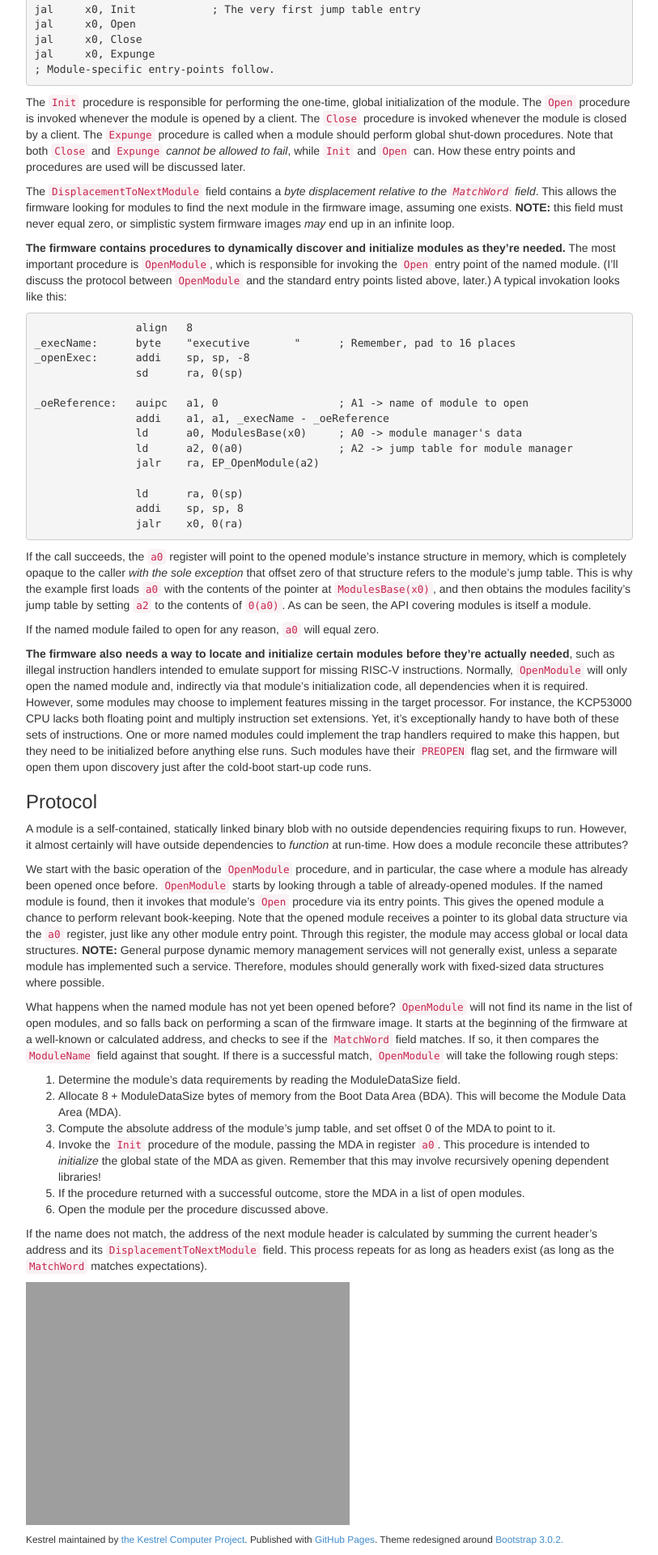
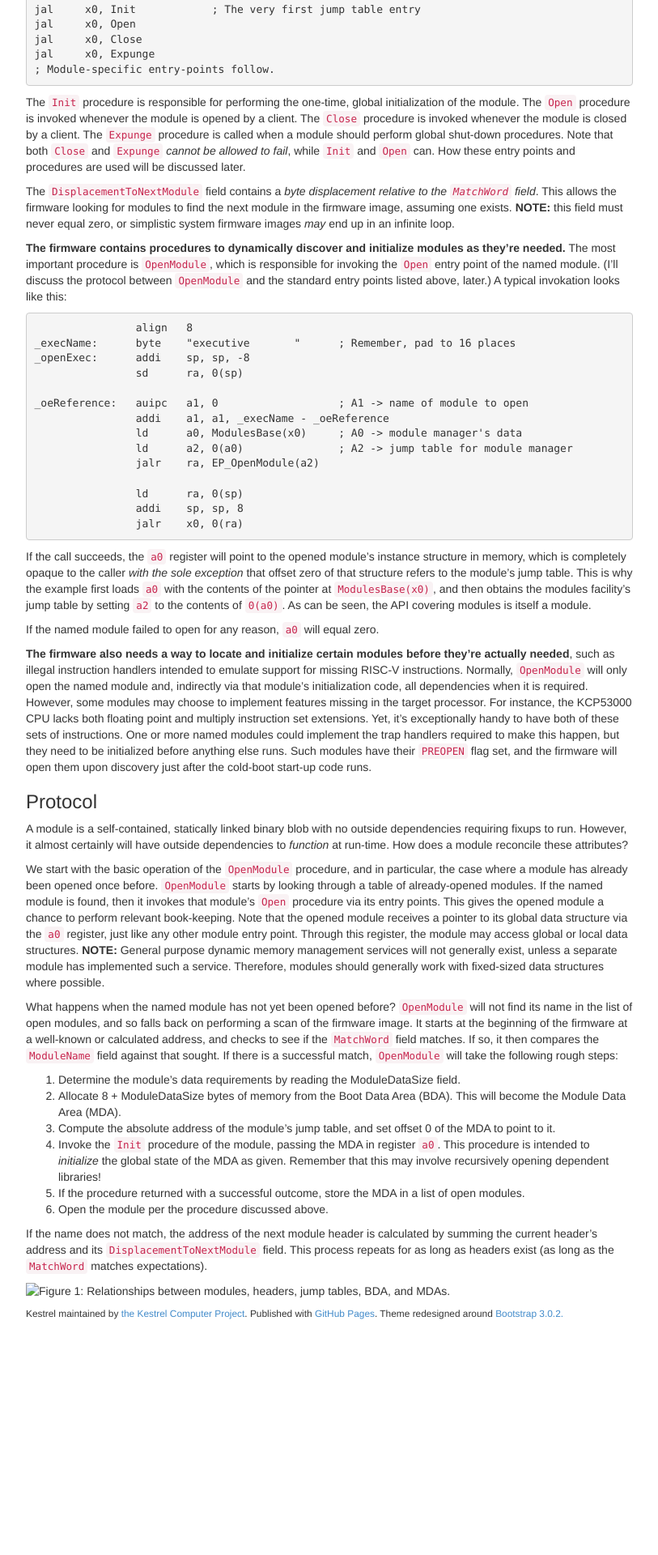
Before and after one commit to KestrelComputer/kestrel, a Jekyll site: the page built from _posts/2016-12-06-modular-firmware.md, in a window 1280 px wide. Shown: the part 2736-4656 px from the top of the page at 81% size, without its empty margins (38-851 px from the left). Built offline with Jekyll 4.4.1, drawn with Linux system fonts in a browser that asks for light colours; after the commit the page ends 4377 px from its top, so only the background shows below that.

Commit message:
image test img tag

```diff
--- a/_posts/2016-12-06-modular-firmware.md
+++ b/_posts/2016-12-06-modular-firmware.md
@@ -244,4 +244,4 @@
 and its `DisplacementToNextModule` field.
 This process repeats for as long as headers exist (as long as the `MatchWord` matches expectations).
 
-![images/modular-firmware-struct-layout.svg](Figure 1: Relationships between modules, their headers, jump tables, the BDA, and MDA.)
+<img src="images/modular-firmware-struct-layout.svg" alt="Figure 1: Relationships between modules, headers, jump tables, BDA, and MDAs." />
```
